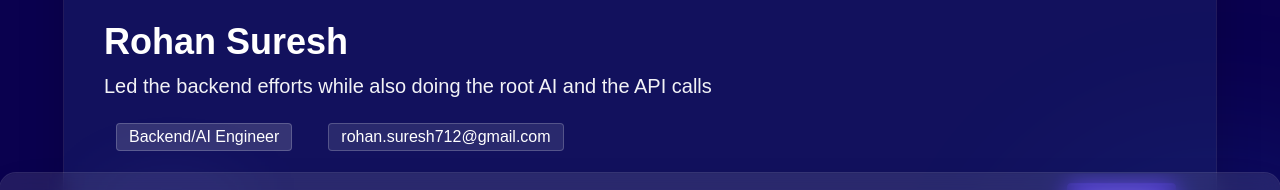
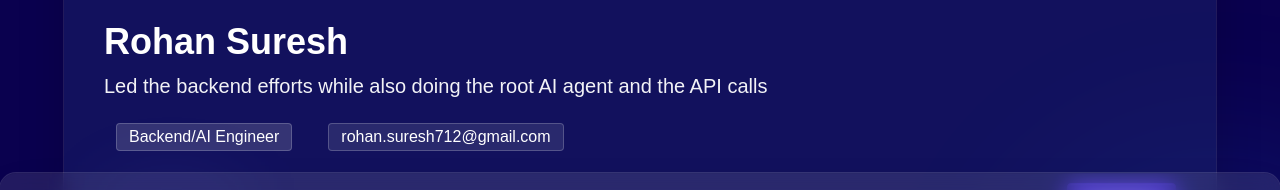
Before and after one commit to Bubblie01/Shellhacks-Project, a Next.js app in the folder frontend/shellhacks-frontend/: page /profile in a window 1280 px wide. Shown: the part 546-736 px from the top of the page. Built offline with nearby package versions, Linux system fonts and the light colour scheme.

Commit message:
add tailored tailwind to cat pics in profile

```diff
--- a/frontend/shellhacks-frontend/src/app/profile/page.tsx
+++ b/frontend/shellhacks-frontend/src/app/profile/page.tsx
@@ -9,6 +9,7 @@ type Person = {
   email: string;
   avatar: string;
   bio: string;
+  picCss?: string
 };
 
 export default function Home() {
@@ -20,7 +21,7 @@ export default function Home() {
         role: "Backend/AI Engineer",
         email: "rohan.suresh712@gmail.com",
         avatar: "https://media1.tenor.com/m/DFfCL02_DCcAAAAC/cat-look.gif",
-        bio: "Led the backend efforts while also doing the root AI and the API calls",
+        bio: "Led the backend efforts while also doing the root AI agent and the API calls",
       },
       {
         id: "2",
@@ -28,7 +29,8 @@ export default function Home() {
         role: "Backend/API Engineer",
         email: "jawshs08@gmail.com",
         avatar: "https://media1.tenor.com/m/I_50ZzW-Ti0AAAAd/dfghjkl.gif",
-        bio: "Designed part of the AI agents as well as connected them to one another, helped set up API calls",
+        bio: "Designed the cultural and event AI agents as well as connected agents to each other, helped set up API calls",
+        picCss: "object-top",
       },
       {
         id: "3",
@@ -72,7 +74,7 @@ export default function Home() {
               <img
                 src={selected.avatar}
                 alt={selected.name}
-                className="w-full h-80 md:h-[26rem] object-cover"
+                className={`w-full h-80 md:h-[26rem] object-cover ${selected.picCss}`}
                 referrerPolicy="no-referrer"
                 onError={(e) => {
                   (e.currentTarget as HTMLImageElement).src = "/avatar.png";
```
